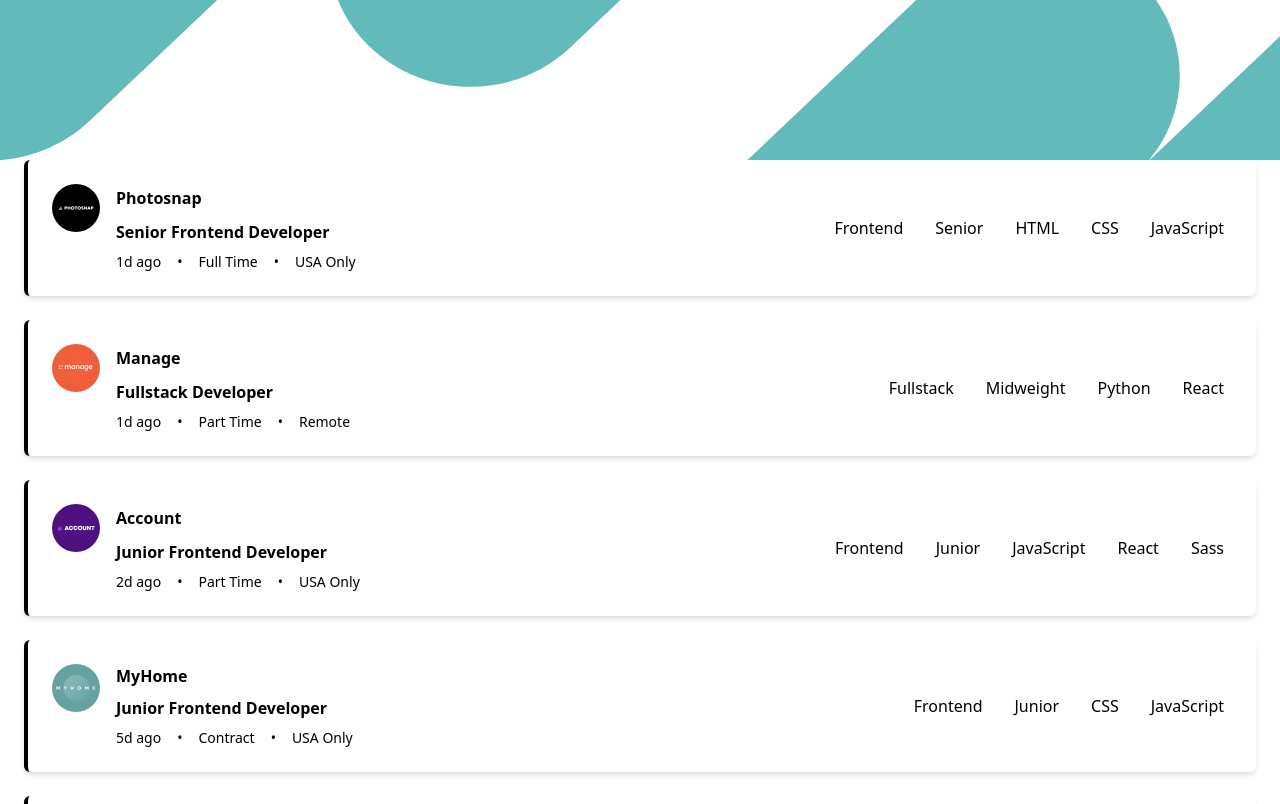
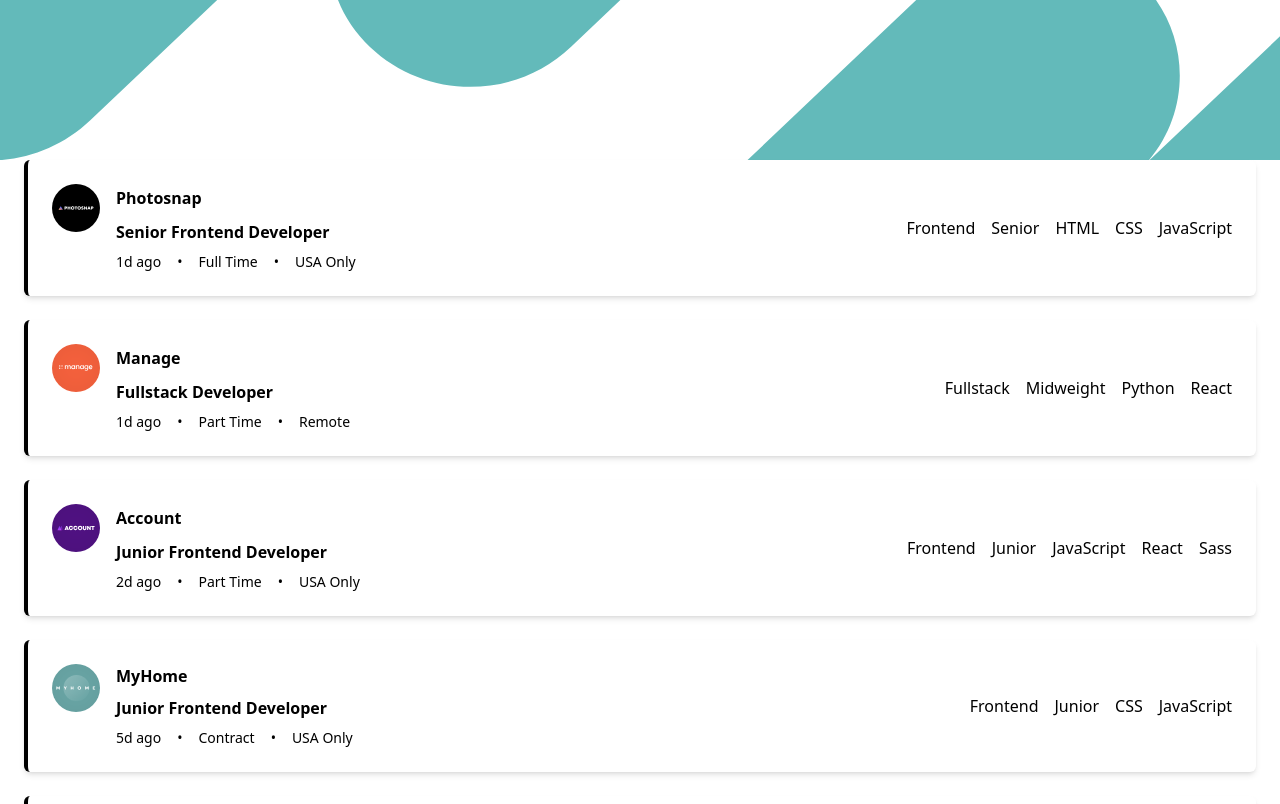
Before and after one commit to tmothykhalayi/React-technical-test, a React (Vite) app: page / in a window 1280 px wide. Shown: the top 804 px of the page. Built offline with nearby package versions, Linux system fonts and the light colour scheme.

Commit message:
fix: comment out button class for filter tags in JobCard component

```diff
--- a/src/components/JobCard.tsx
+++ b/src/components/JobCard.tsx
@@ -53,7 +53,7 @@
             <button
               key={tag}
               onClick={() => onFilterClick(tag)}
-              className="bg-filterTabs text-primary px-2 py-1 rounded cursor-pointer transition-colors duration-200 hover:bg-black hover:blue font-medium"
+             // className="bg-filterTabs text-primary px-2 py-1 rounded cursor-pointer transition-colors duration-200 hover:bg-black hover:blue font-medium"
             >
               {tag}
             </button>
```
